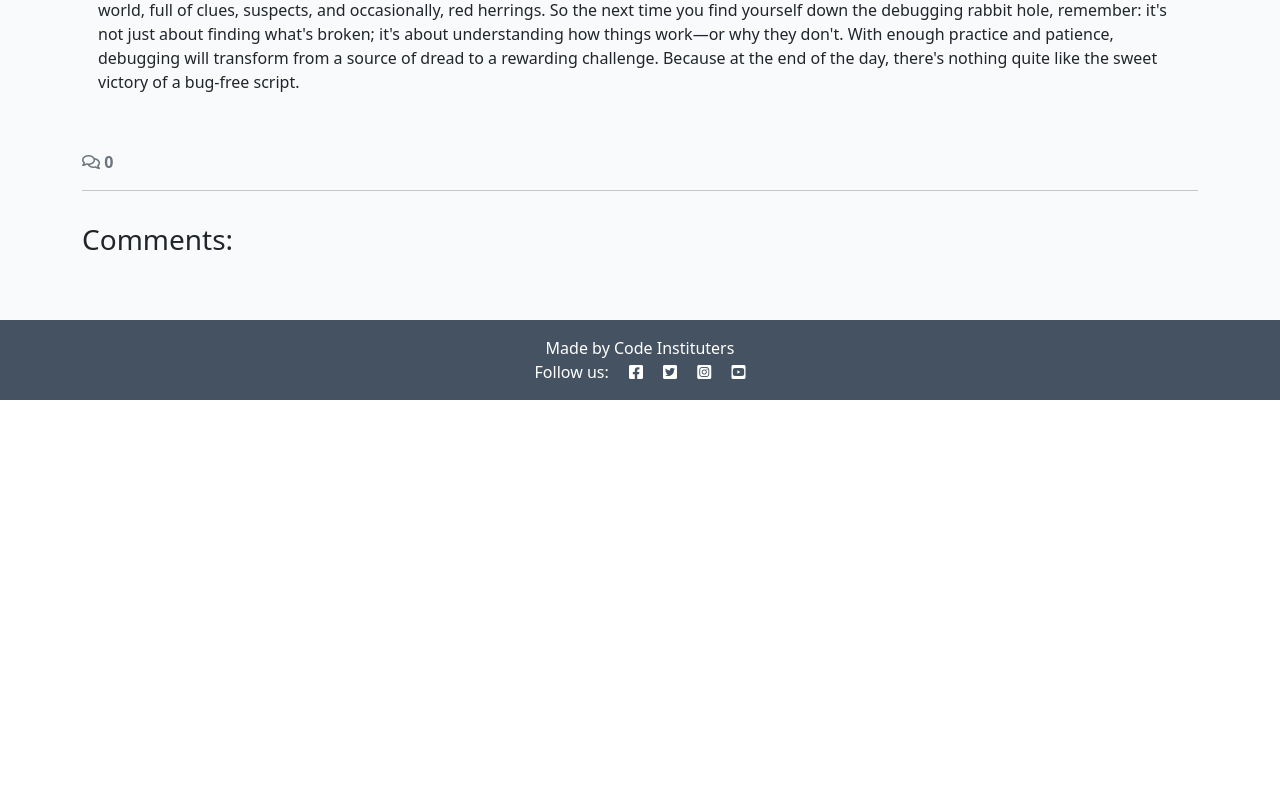
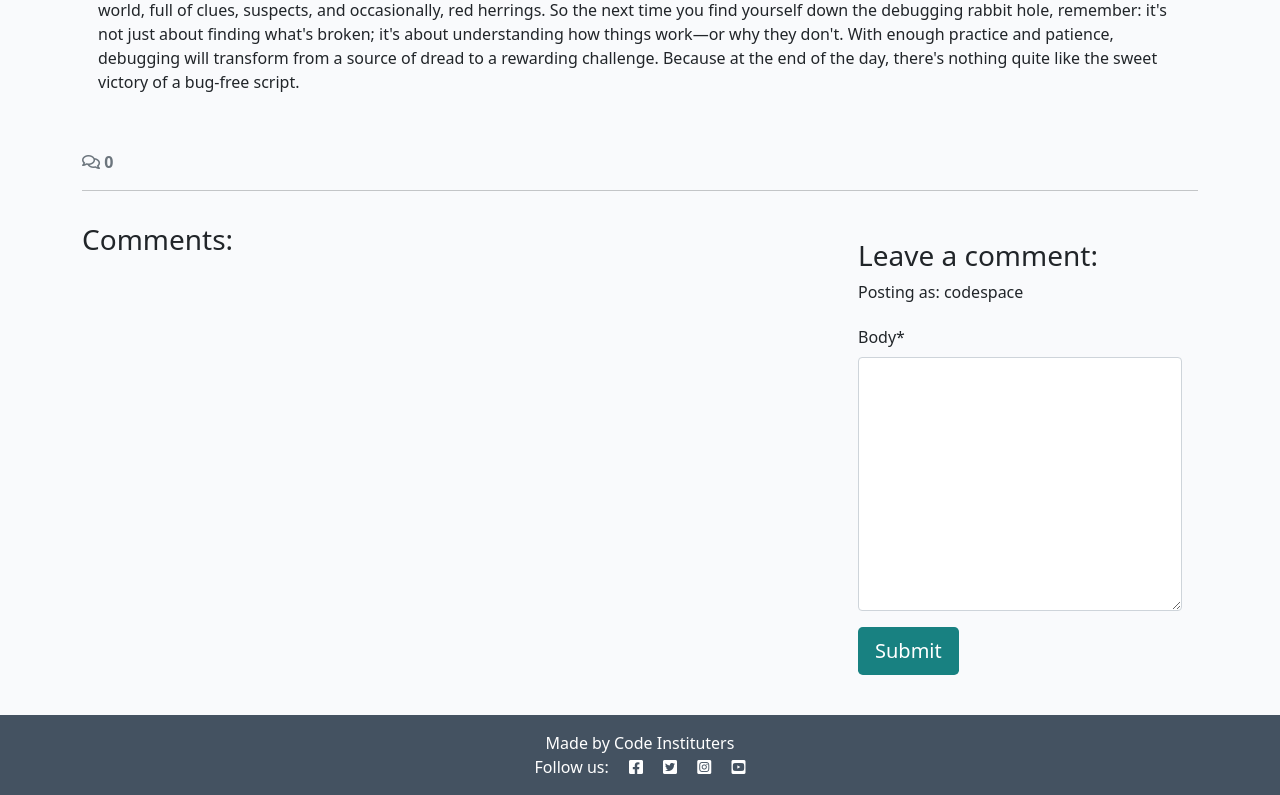
Before and after one commit to DaniqueJ-R/love-django-blog, a Django app: a page that uses blog/templates/blog/post_detail.html in a window 1280 px wide. Shown: the part 1078-1873 px from the top of the page. Before the commit the page ends 1478 px from the top, so only its background shows below. Run offline with Django 4.2, Linux system fonts and the light colour scheme; a user stored in the database is signed in; data comes from the database, SQL or seed files in the repository; some libraries are stand-ins or nearby versions.

Commit message:
added comment form section

```diff
--- /dev/null
+++ b/blog/forms.py
@@ -0,0 +1,8 @@
+from .models import Comment
+from django import forms
+
+
+class CommentForm(forms.ModelForm):
+    class Meta:
+        model = Comment
+        fields = ('body',)
--- a/blog/templates/blog/post_detail.html
+++ b/blog/templates/blog/post_detail.html
@@ -1,5 +1,6 @@
 {% extends 'base.html' %} {% block content %}
 {% load static %}
+{% load crispy_forms_tags %}
 
 <div class="masthead">
     <div class="container">
@@ -68,6 +69,25 @@
         {% endfor %}
       </div>
     </div>
+    <!-- Creating New Comments -->
+    <div class="col-md-4 card mb-4 mt-3">
+      <div class="card-body">
+        {% if user.is_authenticated %}
+        <h3>Leave a comment:</h3>
+        <p>Posting as: {{ user.username }}</p>
+        <form id="commentForm" method="post"
+          style="margin-top: 1.3em;">
+          {{ comment_form | crispy }}
+          {% csrf_token %}
+          <button id="submitButton" type="submit"
+            class="btn btn-signup btn-lg">Submit</button>
+        </form>
+        {% else %}
+        <p>Log in to leave a comment</p>
+        {% endif %}
+      </div>
+    </div>
   </div>
 </div>
+
 {% endblock content %}
--- a/blog/views.py
+++ b/blog/views.py
@@ -1,6 +1,7 @@
 from django.shortcuts import render, get_object_or_404
 from django.views import generic
-from .models import Post, Comment
+from .models import Post
+from .forms import CommentForm
 
 # Create your views here.
 
@@ -30,6 +31,7 @@ def post_detail(request, slug):
     post = get_object_or_404(queryset, slug=slug)
     comments = post.blog_comments.all().order_by("-created_on")
     comment_count = post.blog_comments.filter(approved=True).count()
+    comment_form = CommentForm()
 
     return render(
         request,
@@ -38,5 +40,6 @@ def post_detail(request, slug):
             "post": post,
             "comments": comments,
             "comment_count": comment_count,
+            "comment_form": comment_form,
         },
     )
--- a/codestar/settings.py
+++ b/codestar/settings.py
@@ -50,6 +50,8 @@ INSTALLED_APPS = [
     'allauth',
     'allauth.account',
     'allauth.socialaccount',
+    'crispy_forms',
+    'crispy_bootstrap5',
     'django_summernote',
     "blog",
     "about_us",
@@ -58,6 +60,9 @@ INSTALLED_APPS = [
 SITE_ID = 1
 LOGIN_REDIRECT_URL = '/'
 LOGOUT_REDIRECT_URL = '/'
+
+CRISPY_ALLOWED_TEMPLATE_PACKS = "bootstrap5"
+CRISPY_TEMPLATE_PACK = "bootstrap5"
 
 MIDDLEWARE = [
     "django.middleware.security.SecurityMiddleware",
```
Also changed, not shown: README.md, 1 other file.
